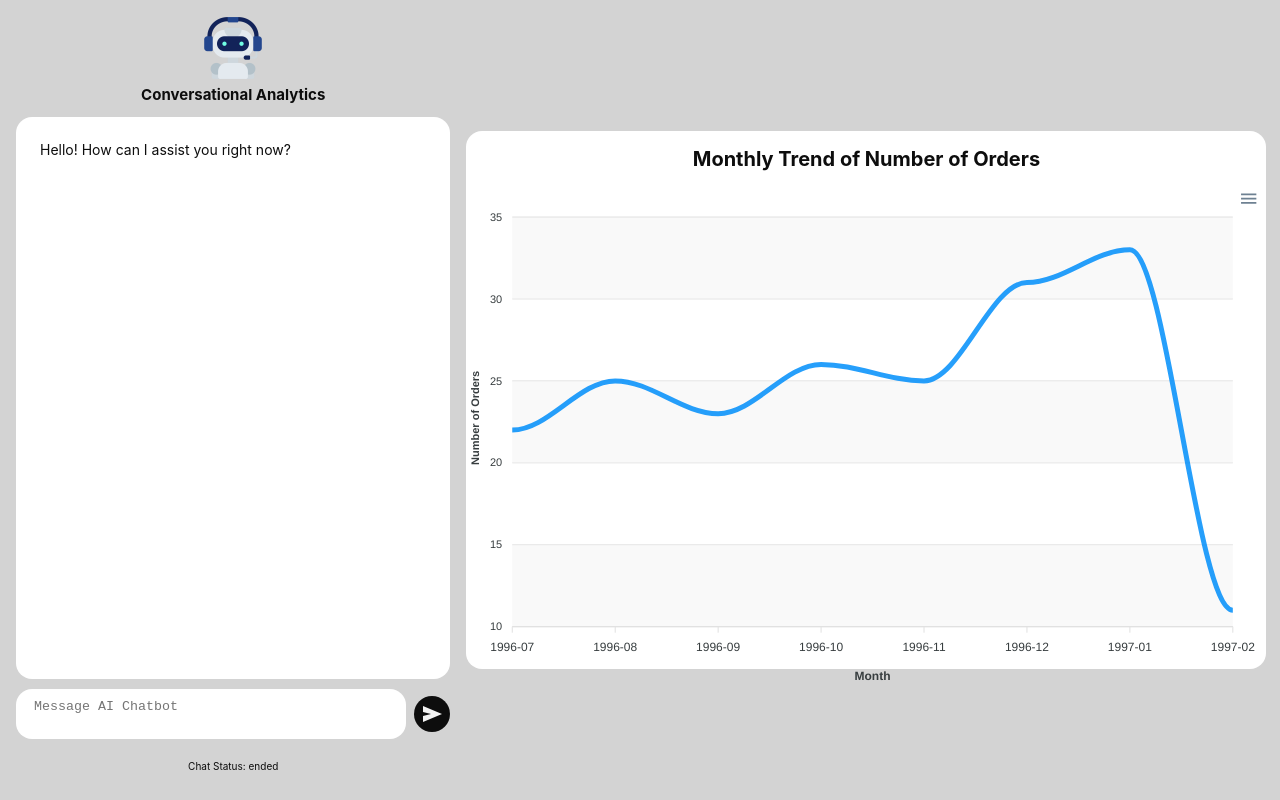
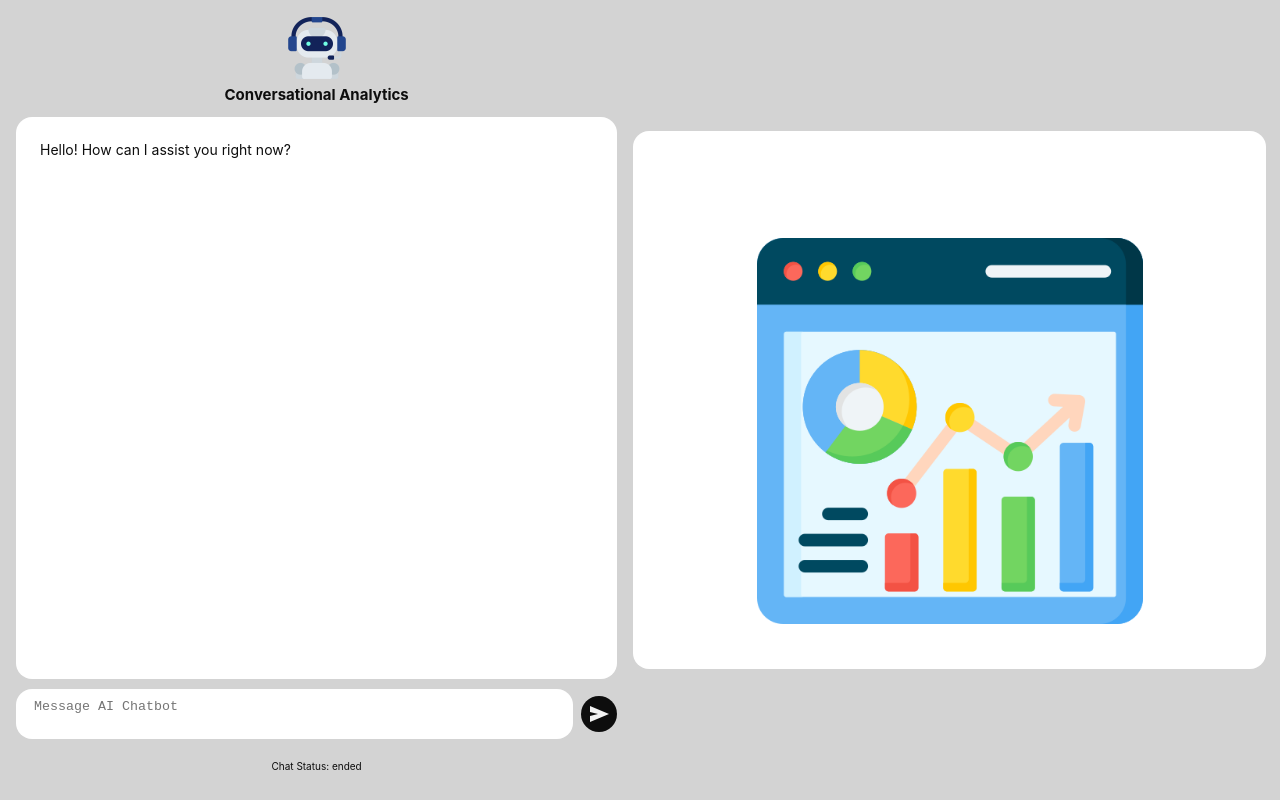
Before and after one commit to VicenteZambrano23/conv_analytics, a React (Vite) app in the folder front-end/react-app/: page / in a window 1280 px wide. Built offline with nearby package versions, Linux system fonts and the light colour scheme; no server answers.

Commit message:
get_sql_tables for graph agent

```diff
--- a/front-end/react-app/src/components/Graph/Graph.jsx
+++ b/front-end/react-app/src/components/Graph/Graph.jsx
@@ -1,56 +1,16 @@
+
 
   import React, { useState } from "react";
- import Chart from 'react-apexcharts';
+  import Chart from 'react-apexcharts';
 
- export function Graph() {
- var options = {
- series: [{
- name: 'Number of Orders',
-data: [22, 25, 23, 26, 25, 31, 33, 11]
- }],
- chart: {
- height: 350,
- type: 'line',
- zoom: {
- enabled: false
- }
-  },
- dataLabels: {
-enabled: false
- },
- stroke: {
-curve: 'smooth',
-colors: ['#008FFB']
- },
+  export function Graph() {
 
- grid: {
-row: {
-colors: ['#f3f3f3', 'transparent'], // takes an array which will be repeated on columns
- opacity: 0.5
-},
- },
- xaxis: {
-categories: ['1996-07', '1996-08', '1996-09', '1996-10', '1996-11', '1996-12', '1997-01', '1997-02'],
-title: {
-  text: 'Month'
-}
- },
- yaxis :{
-  title :{
-    text: 'Number of Orders'
+
+    return (
+      <div style={{ display: 'flex', justifyContent: 'center' ,textAlign: 'center'}}>
+        <img  style = {{width: 400, height: 400,  justifyContent: 'center',display: 'block', // Or potentially 'inline-block' depending on context
+    marginLeft: 'auto',
+    marginRight: 'auto',
+    marginTop: 100}} src="/visual-data.png" alt="AI Chatbot Logo" />
+     </div>)
   }
- }
- };
-
- return (
-<div style={{ textAlign: 'center' }}>
- <h1 style={{ textAlign: 'center' }}>Monthly Trend of Number of Orders</h1>
- <Chart
- type= 'line'
-width={800} // Adjusted width to match your options
- height={500} // Adjusted height to match your options
- series={options.series}
- options={options}
- align= 'center'
- ></Chart></div>)
- }
```
Also changed, not shown: 2 other files (tests, documents, lock files or other folders).
